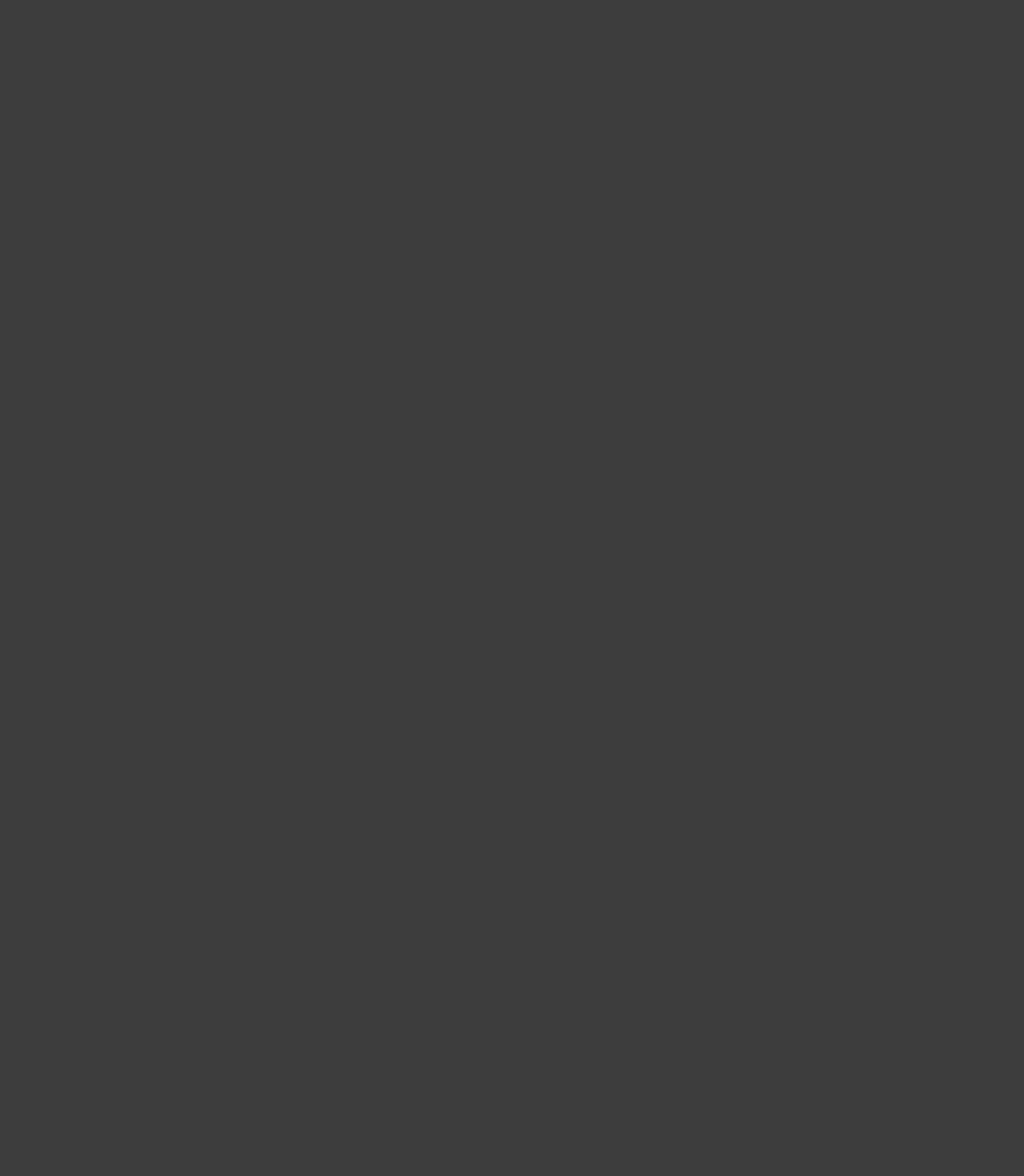
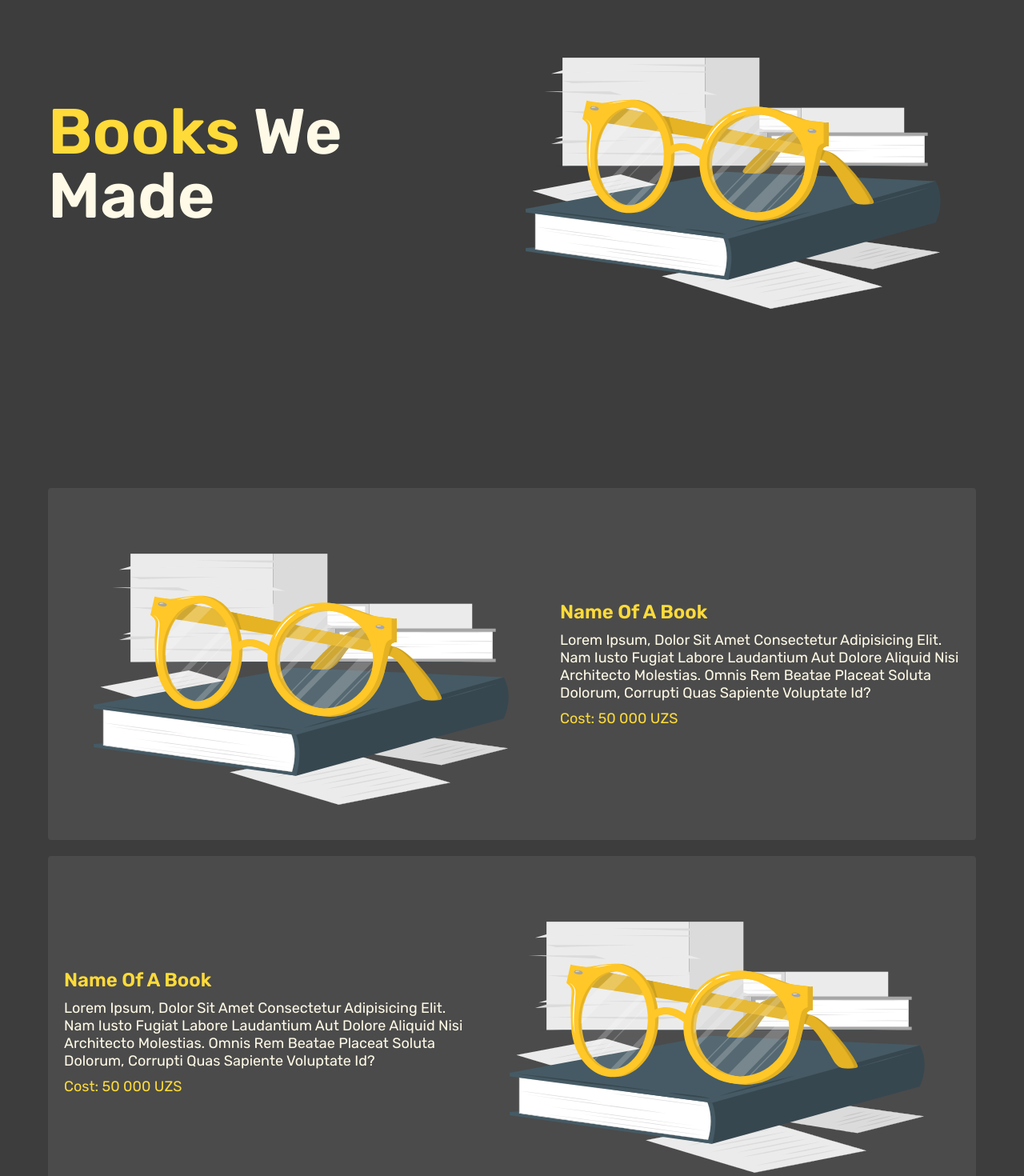
Before and after one commit to JakhongirAlijonov/crazy-ielts, a React (Create React App) app: page /books in a window 1280 px wide. Shown: the part 260-1730 px from the top of the page at 80% size. Before the commit the page ends 800 px from the top, so only its background shows below. Built offline with nearby package versions, Linux system fonts and the light colour scheme.

Commit message:
books section added and some home page changes made

```diff
--- a/src/pages/About/Style.css
+++ b/src/pages/About/Style.css
@@ -48,5 +48,6 @@
     color: var(--secondary-text);
     margin-top: 2rem;
     letter-spacing: 1.5px;
+    font-size: 1.8rem;
     text-transform:lowercase;
  }
--- a/src/pages/About/index.jsx
+++ b/src/pages/About/index.jsx
@@ -3,9 +3,12 @@
 // Import Swiper styles
 import 'swiper/css';
 import AboutImg from '../../assets/about-img.svg'
+import ContactImg from '../../assets/contact-img.svg'
+import Footer from '../../components/Footer';
 
 function About() {
   return (
+  <div>
       <section className="about" id="about">
 
 <div className="row">
@@ -49,12 +52,47 @@
    <div className="content">
       <h3 className='about-title'>why choose us?</h3>
       <p>Lorem ipsum dolor sit amet consectetur adipisicing elit. Cumque quibusdam magni error, aut enim rerum?</p>
-         <a href="#contact" class="btn">contact us</a>
    </div>
 
 </div>
 
 </section>
+
+
+<section>
+
+
+
+<div className="contact-row">
+
+<div className="contact-image">
+   <img src={ContactImg} alt="" />
+</div>
+
+<form action="" method="post">
+   <span>your name</span>
+   <input type="text" required placeholder="enter your full name"  name="name" className="box" />
+   <span>your email</span>
+   <input type="email" required placeholder="enter your valid email"  name="email" className="box" />
+   <span>your number</span>
+   <input type="number" required placeholder="enter your valid number" max="9999999999" min="0" name="number" className="box"  />
+
+
+   <input type="submit" value="send message" className="btn" name="send"/>
+</form>
+
+</div>
+
+
+
+</section>
+<Footer/>
+  </div>
+
+
+
+
+
   )
 }
 
--- a/src/pages/Books/Style.css
+++ b/src/pages/Books/Style.css
@@ -0,0 +1,45 @@
+
+.books-hero{
+    height: 100vh;
+    margin-top: 5rem;
+
+    display: flex;
+    align-items: center;
+    gap: 2rem;
+
+}
+
+.books-hero img{
+    width: 60rem;
+}
+
+.books-card{
+    display: flex;
+    align-items: center;
+    gap: 2rem;
+    padding: 2rem;
+    background-color: var(--secondary-bg);
+    border-radius: 4px;
+    margin-bottom: 2rem;
+}
+
+.books-card img{
+    width: 60rem;
+}
+
+.book-content{
+    font-size: 1.8rem;
+    color: var(--secondary-text);
+}
+.about-book{
+    margin-top: 1rem;
+    margin-bottom: 1rem;
+}
+.book-title{
+    font-size: 2.4rem;
+    color: var(--primary-text);
+}
+
+.book-cost{
+    color: var(--primary-text);
+}
--- a/src/pages/Books/index.jsx
+++ b/src/pages/Books/index.jsx
@@ -1,9 +1,50 @@
-import React from 'react'
-
+import React from "react";
+import "./Style.css";
+import BooksImg from '../../assets/books-hero.svg'
+import Footer from "../../components/Footer";
 function Books() {
   return (
-    <div>Books</div>
-  )
+    <div>
+      <section className="books">
+        <div className="books-hero">
+          <div className="content">
+            <h3 className="home-title">
+              Books <span className="home-span"> we made</span>
+            </h3>
+          </div>
+          <img src={BooksImg} alt="Books hero " />
+        </div>
+        <div className="books-cards">
+          <div className="books-card">
+            <img src={BooksImg} alt="" />
+            <div className="book-content">
+              <h1 className="book-title">
+                Name of a book
+              </h1>
+              <p className="about-book">
+                Lorem ipsum, dolor sit amet consectetur adipisicing elit. Nam iusto fugiat labore laudantium aut dolore aliquid nisi architecto molestias. Omnis rem beatae placeat soluta dolorum, corrupti quas sapiente voluptate id?
+              </p>
+              <p className="book-cost"> <span>Cost:</span> 50 000 UZS</p>
+            </div>
+          </div>
+          <div className="books-card">
+            <div className="book-content">
+              <h1 className="book-title">
+                Name of a book
+              </h1>
+              <p className="about-book">
+                Lorem ipsum, dolor sit amet consectetur adipisicing elit. Nam iusto fugiat labore laudantium aut dolore aliquid nisi architecto molestias. Omnis rem beatae placeat soluta dolorum, corrupti quas sapiente voluptate id?
+              </p>
+              <p className="book-cost"> <span>Cost:</span> 50 000 UZS</p>
+            </div>
+            <img src={BooksImg} alt="" />
+
+          </div>
+        </div>
+      </section>
+      <Footer/>
+    </div>
+  );
 }
 
-export default Books
+export default Books;
--- a/src/pages/Courses/Style.css
+++ b/src/pages/Courses/Style.css
@@ -1,5 +1,10 @@
 .courses{
     margin-top: 7rem;
+}
+.courses-wrapper{
+    display:grid;
+    grid-template-columns: repeat( auto-fit, minmax(30rem, 1fr) );
+    gap: 1.5rem;
 }
 
 .courses .heading{
--- a/src/pages/Courses/index.jsx
+++ b/src/pages/Courses/index.jsx
@@ -1,29 +1,24 @@
 import './Style.css'
 import coursesCards from './coursesList'
-import { Swiper, SwiperSlide } from 'swiper/react';
-// Import Swiper styles
+import Footer from '../../components/Footer/index'
 import CourseOne from '../../assets/course-1.svg'
 
 import 'swiper/css';
 function Courses() {
   return (
+    <div>
 
 <section className="courses" id="courses">
 
 <h1 className="heading">our <span>courses</span></h1>
 
-<Swiper
-      spaceBetween={50}
-      slidesPerView={3}
-      loop={true}
-      autoplay
-      onSlideChange={() => console.log('slide change')}
-      onSwiper={(swiper) => console.log(swiper)}
-    >
-      {
+<div className="courses-wrapper">
+
+{
         coursesCards.map(({title,img, about,cost,teacher})=>{
 
-return (<SwiperSlide className='slide slide-card'>
+return (
+  <div className='slide slide-card'>
 
   <img src={CourseOne} alt="course images" />
   <h3 className='courses-title'>{title}</h3>
@@ -33,13 +28,16 @@
   <p className="course-cost">{cost}</p>
   </div>
   <a href="https://t.me/jakhongirbek_alijonov" className='enroll_course'>Enroll</a>
-          </SwiperSlide>
+          </div>
         )})
       }
 
-    </Swiper>
+</div>
+
 
 </section>
+<Footer/>
+    </div>
   )
 }
 
--- a/src/pages/Home/Style.css
+++ b/src/pages/Home/Style.css
@@ -83,3 +83,11 @@
     font-size: 2.4rem;
     margin: 0;
  }
+
+ .home-quote{
+    margin:0;
+    padding:0;
+    color:var(--primary-text);
+    font-size:2.4rem;
+    text-align:center;
+ }
--- a/src/pages/Teachers/Style.css
+++ b/src/pages/Teachers/Style.css
@@ -78,8 +78,8 @@
     margin-top: 3rem;
     padding: 2rem ;
     border-radius: 4px;
-    background-color: var(--primary-text);
-    color: var(--secondary-bg);
+    background-color: var(--secondary-bg);
+    color: var(--primary-text);
     font-size: 1.8rem;
  }
  .hire-title{
@@ -97,3 +97,7 @@
     margin-left: 4rem;
     margin-bottom: 2rem;
  }
+
+ .send-cv{
+    background-color: var(--primary-bg);
+ }
--- a/src/pages/Teachers/index.jsx
+++ b/src/pages/Teachers/index.jsx
@@ -1,10 +1,4 @@
-import React from "react";
-import { Swiper, SwiperSlide } from 'swiper/react';
-import { Navigation, Pagination, Scrollbar } from 'swiper';
-import 'swiper/css/navigation';
-import 'swiper/css/pagination';
-import 'swiper/css/scrollbar';
-
+import Footer from '../../components/Footer/index'
 import './Style.css'
 import { FaFacebook , FaInstagram, FaTelegramPlane} from 'react-icons/fa';
 
@@ -14,7 +8,8 @@
 function Teachers() {
   return (
 
-      <section className="teachers" id="teachers">
+      <div>
+        <section className="teachers" id="teachers">
         <h1 className="heading">
           expert <span>tutors</span>
         </h1>
@@ -41,7 +36,7 @@
   <h2 className="hire-title">
     Are You a good teacher?
   </h2>
-  <p className="hire-detail">
+  <div className="hire-detail">
   If you consider yourself self-confident, inquisitive, cheerful and ambitious, our team is for you.
 <br />
 <p className="hire-detail">Requirements:</p>
@@ -57,11 +52,13 @@
 </ol>
 
 Send your resume and we will contact you when appropriate
-  </p>
+  </div>
   <a href="https://t.me/hugo_bola" className="send-cv btn">Send resume</a>
 </div>
 
       </section>
+      <Footer/>
+      </div>
   );
 }
 
```
Also changed, not shown: src/pages/Home/index.jsx (+152 -9 lines), src/assets/books-hero.svg (added). Lines whose indentation alone changed are shown as unchanged.
